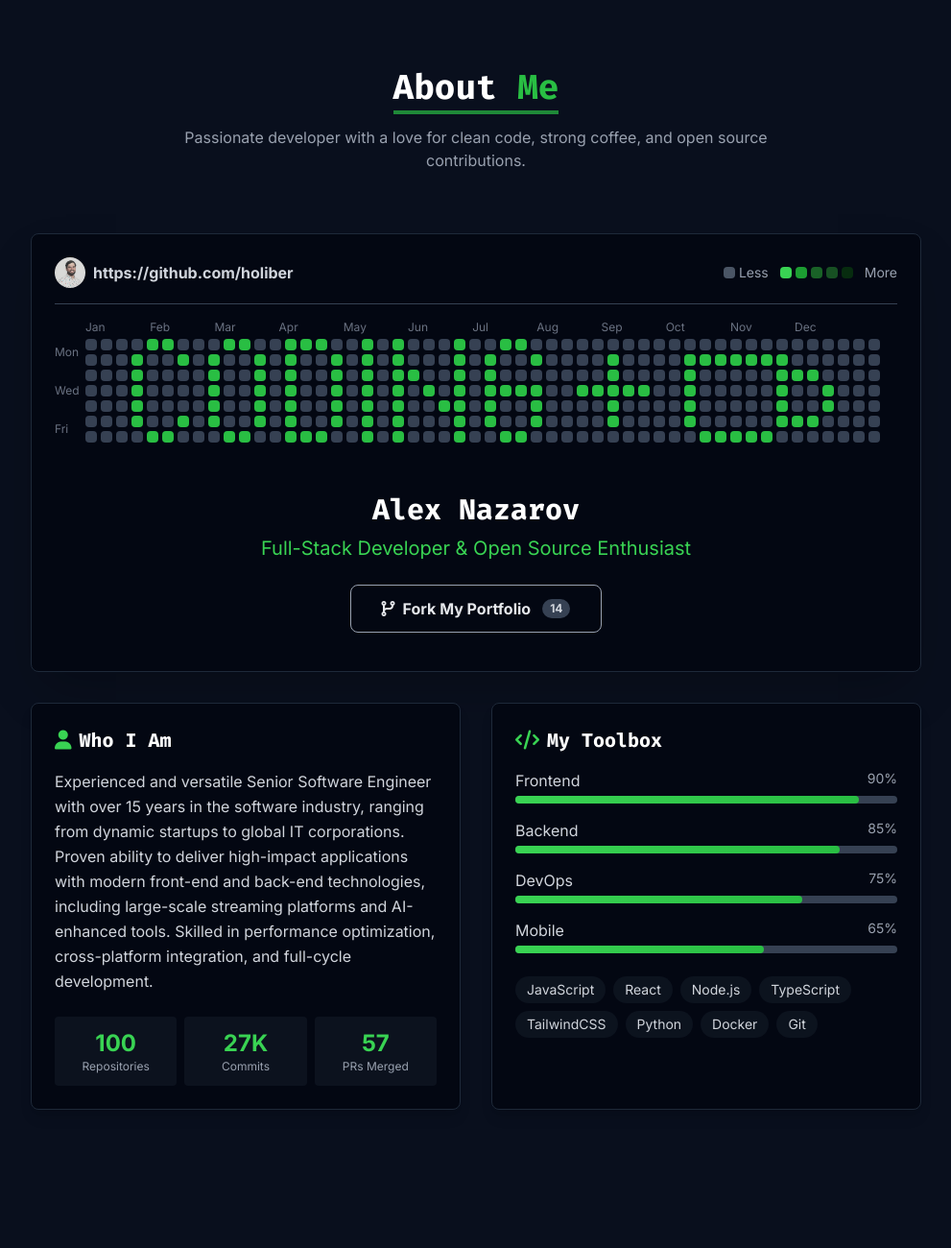
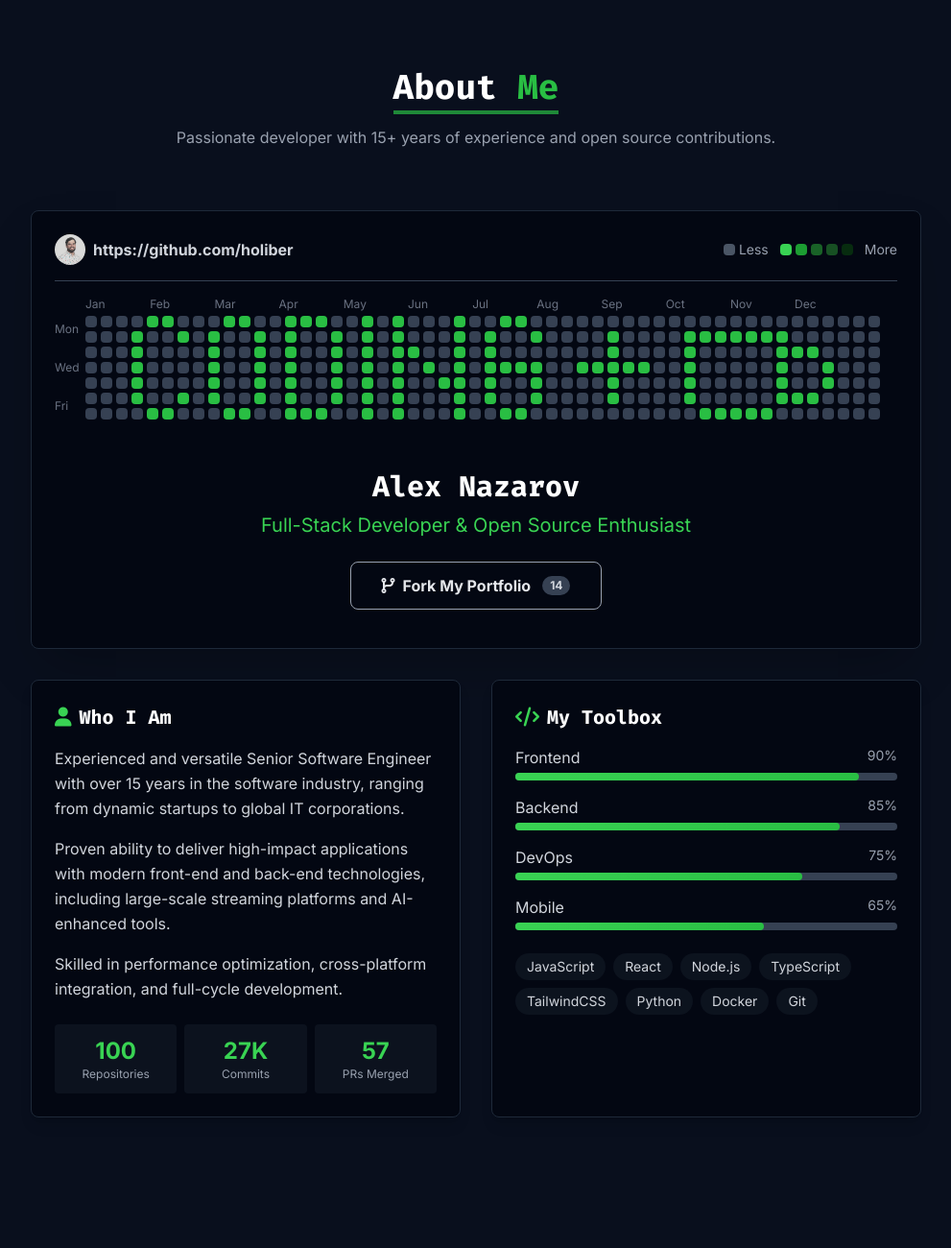
Before and after one commit to holiber/personal-website, an Astro site: page / in a window 1280 px wide. Shown: the part 1140-2440 px from the top of the page at 96% size, without its empty margins (144-1135 px from the left). Built offline with nearby package versions, Linux system fonts and the light colour scheme; Astro itself is replaced by a stand-in of ours; animation ran at ten frames a second.

Commit message:
Modify texts

```diff
--- a/src/components/AboutSection.astro
+++ b/src/components/AboutSection.astro
@@ -25,8 +25,8 @@
   name: 'Alex Nazarov',
   jobTitle: 'Full-Stack Developer & Open Source Enthusiast',
   title: 'About Me',
-  subtitle: 'Passionate developer with a love for clean code, strong coffee, and open source contributions.',
-  description: `Experienced and versatile Senior Software Engineer with over 15 years in the software industry, ranging from dynamic startups to global IT corporations. Proven ability to deliver high-impact applications with modern front-end and back-end technologies, including large-scale streaming platforms and AI-enhanced tools. Skilled in performance optimization, cross-platform integration, and full-cycle development.`,
+  subtitle: 'Passionate developer with 15+ years of experience and open source contributions.',
+  description: `Experienced and versatile Senior Software Engineer with over 15 years in the software industry, ranging from dynamic startups to global IT corporations. \n Proven ability to deliver high-impact applications with modern front-end and back-end technologies, including large-scale streaming platforms and AI-enhanced tools. \n Skilled in performance optimization, cross-platform integration, and full-cycle development.`,
   github: {
     username: 'https://github.com/holiber',
     avatar: '/img/avatar.jpg',
--- a/src/components/ContactSection.astro
+++ b/src/components/ContactSection.astro
@@ -17,7 +17,7 @@
 const contactContent: ContactContentType = {
   title: 'Get in Touch',
   description:
-    'Have a project in mind or just want to chat about code? Drop me a message, and let’s make things happen!',
+    'Have a project in mind or just want to chat? Drop me a message, and let’s make things happen!',
   form: {
     title: 'Send a Message',
     icon: 'fas fa-envelope',
--- a/src/components/FooterSection.astro
+++ b/src/components/FooterSection.astro
@@ -20,7 +20,7 @@
 
 const footerContent: FooterContentType = {
   description:
-    'Crafting digital experiences with clean code, creativity, and a passion for innovation.',
+    'Crafting digital experiences with creativity, and a passion for innovation.',
   navLinks: [
     { icon: 'fa fa-user', href: '/about', text: 'About' },
     { icon: 'fa fa-code', href: '/projects', text: 'Projects' },
--- a/src/components/ProjectsSection.astro
+++ b/src/components/ProjectsSection.astro
@@ -10,7 +10,7 @@
   title: string;
   description: string;
 }
-const { title = 'Latest Project', description = 'A collection of my recent work and expirements. Click to explore details.' } = Astro.props as pageProps;
+const { title = 'Latest Projects and Experiments', description = 'A collection of my recent work and expirements. Click to explore details.' } = Astro.props as pageProps;
 
 
 
--- a/src/components/ui/AboutCard.astro
+++ b/src/components/ui/AboutCard.astro
@@ -19,7 +19,8 @@
     <i class="fas fa-user text-green-400"></i> Who I Am
   </h3>
   <p class="text-gray-300 mb-4 leading-relaxed">{description.split('\n')[0]}</p>
-  <p class="text-gray-300 leading-relaxed">{description.split('\n')[1]}</p>
+  <p class="text-gray-300 mb-4 leading-relaxed">{description.split('\n')[1]}</p>
+  <p class="text-gray-300 leading-relaxed">{description.split('\n')[2]}</p>
   <div class="mt-6 grid grid-cols-3 gap-2 text-center">
     {stats.map((stat: typeof stats[number], index: number) => (
       <div class="bg-gray-700/20 p-3 rounded" data-animate="fadeInUp" data-delay={100 + index * 100}>
--- a/src/pages/blog/[slug].astro
+++ b/src/pages/blog/[slug].astro
@@ -38,7 +38,6 @@
       name={post.author.name}
       bio={post.author.bio}
       image={post.author.image}
-      social={post.author.social}
     />
     {relatedPosts.length > 0 && (
       <div class="relative">
--- a/src/pages/projects/[slug].astro
+++ b/src/pages/projects/[slug].astro
@@ -32,7 +32,7 @@
           />
         </div>
         <div>
-          <div class="mb-4 text-gray-300">{post.description}</div>
+          <div class="mb-4 text-gray-200">{post.description}</div>
           <div class="flex gap-4 mb-4 text-center justify-center">
             {post.links.map((link) => (
               <a href={link.href}
@@ -43,7 +43,7 @@
               </a>
             ))}
           </div>
-          <div class="post-content text-gray-300 space-y-8" set:html={post.content} />
+          <div class="post-content text-gray-400 space-y-8" set:html={post.content} />
         </div>
       </div>
     </div>
```
